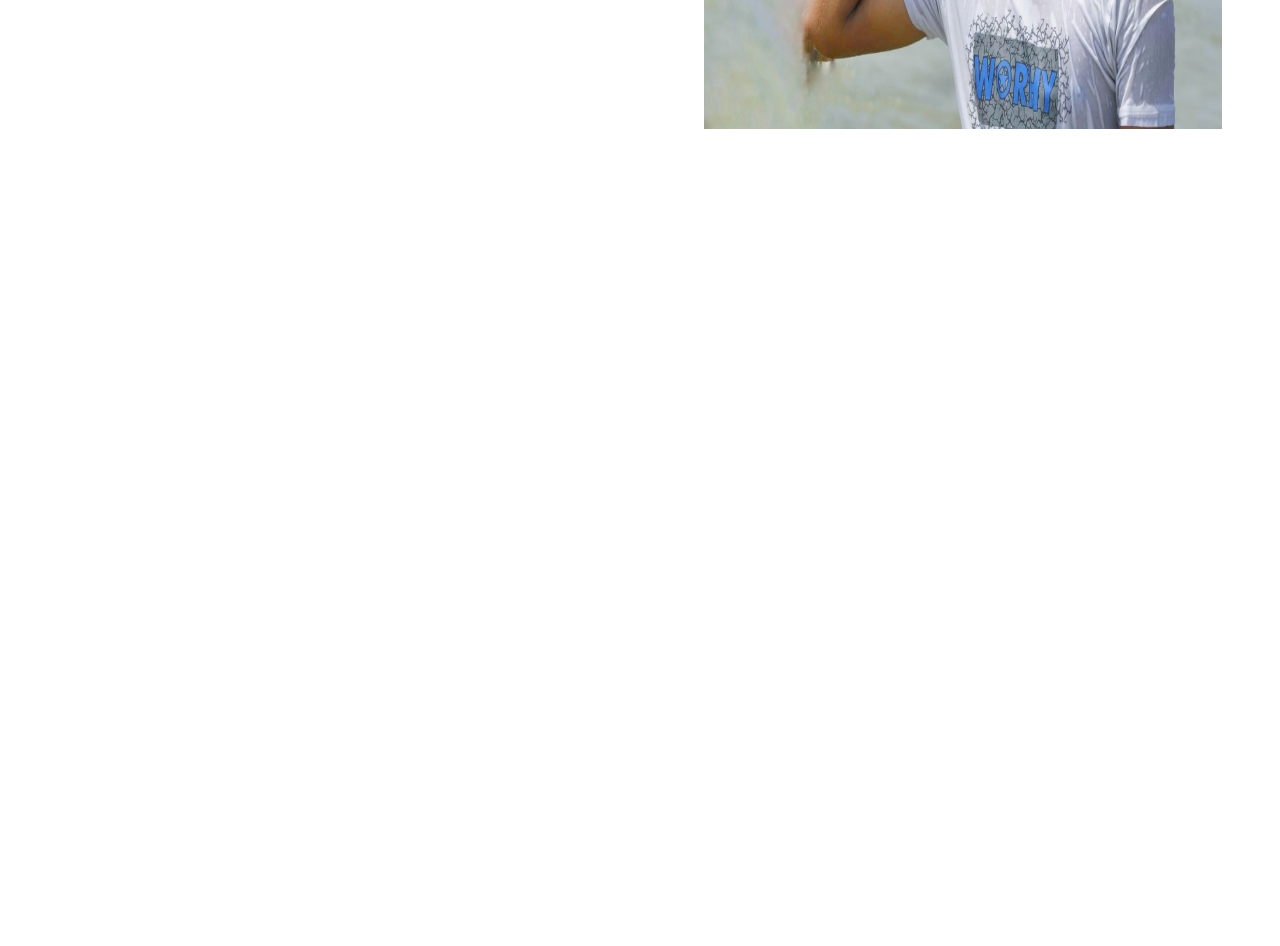
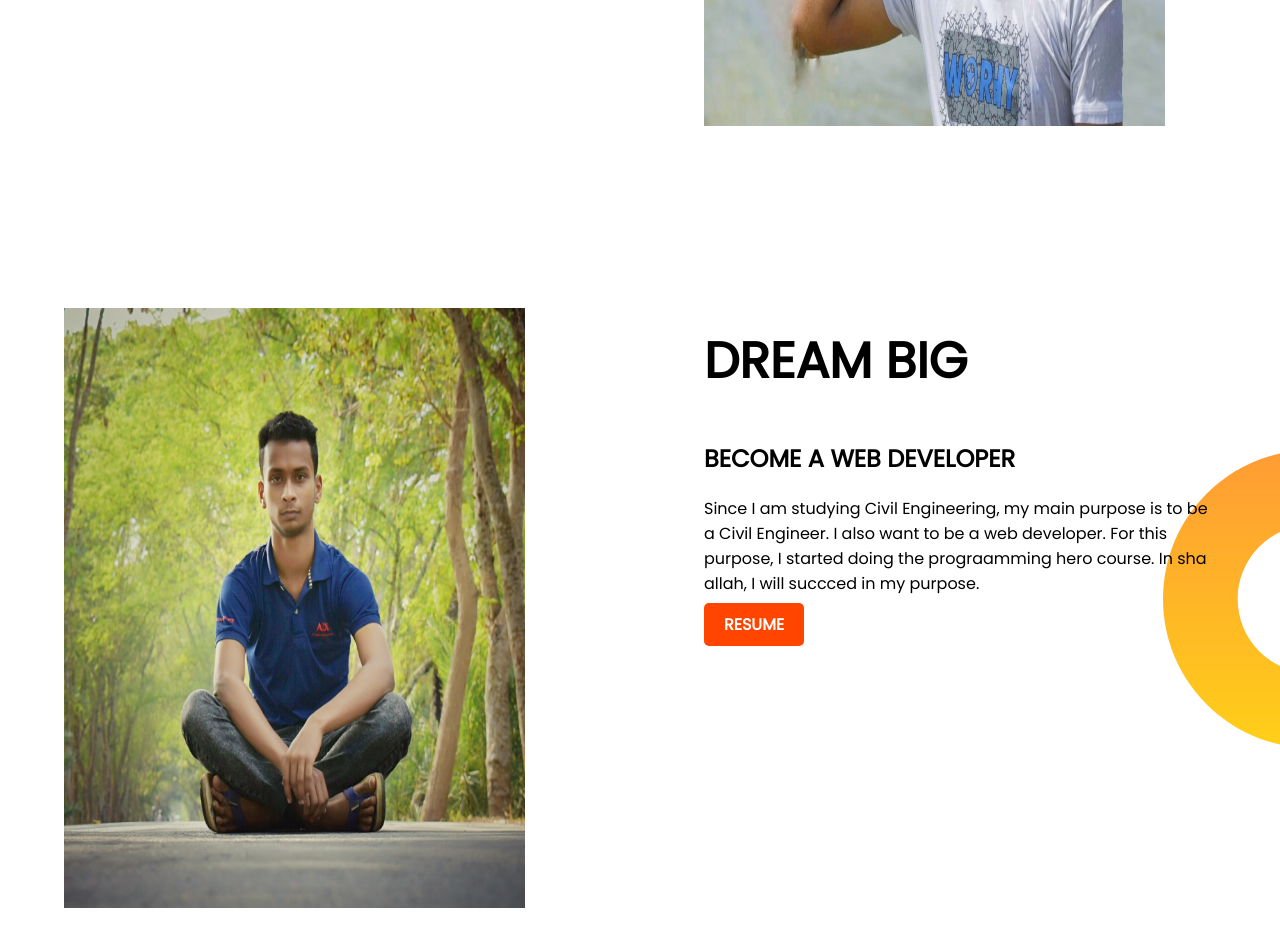
Before and after one commit to arif55885587/developer_portfolio, a plain HTML site: page index.html in a window 1280 px wide. Shown: the part 500-1446 px from the top of the page. Before the commit the page ends 800 px from the top, so only its background shows below. Drawn offline with Linux system fonts and the light colour scheme.

Commit message:
amother page added

```diff
--- a/index.html
+++ b/index.html
@@ -29,6 +29,19 @@
                <img src="IMG-20210317-WA0024-01-01-01.jpeg" height="600" width="600" alt="My Picture">
           </div>
      </section>
+     <section class="dream-big">
+          <div class="abc">
+               <img src="IMG_20181203_100747_1(1)-01.jpeg" height="600" width="600" alt=" My Photo">
+          </div>
+          <div class="abc">
+               <h1> DREAM BIG </h11>
+                    <h2> BECOME A WEB DEVELOPER </h2>
+                    <p> Since I am studying Civil Engineering, my main purpose is to be a Civil Engineer. I also want to
+                         be a web developer. For this purpose, I started doing the prograamming hero course. In sha
+                         allah, I will succced in my purpose.</p>
+                    <a class="link-botton" target="_blank" href=""> RESUME</a>
+          </div>
+     </section>
 </body>
 
 </html>
--- a/style.css
+++ b/style.css
@@ -10,10 +10,12 @@ h1{
 }
 section{
      display: flex;
+     margin-bottom: 150px;
 }
 .abc{
      width: 50%;
      padding-left: 5%;
+     padding-right: 5%;
 }
 .abc img{
     width: 90%;
@@ -31,3 +33,8 @@ section{
      background-image:url(images/top-banner.png) ;
      background-repeat: no-repeat;
 }
+.dream-big{
+     background-image: url(images/dream-bg.png);
+     background-repeat: no-repeat;
+     background-position: right;
+}
```
Also changed, not shown: IMG_20181203_100747_1(1)-01.jpeg (added).
